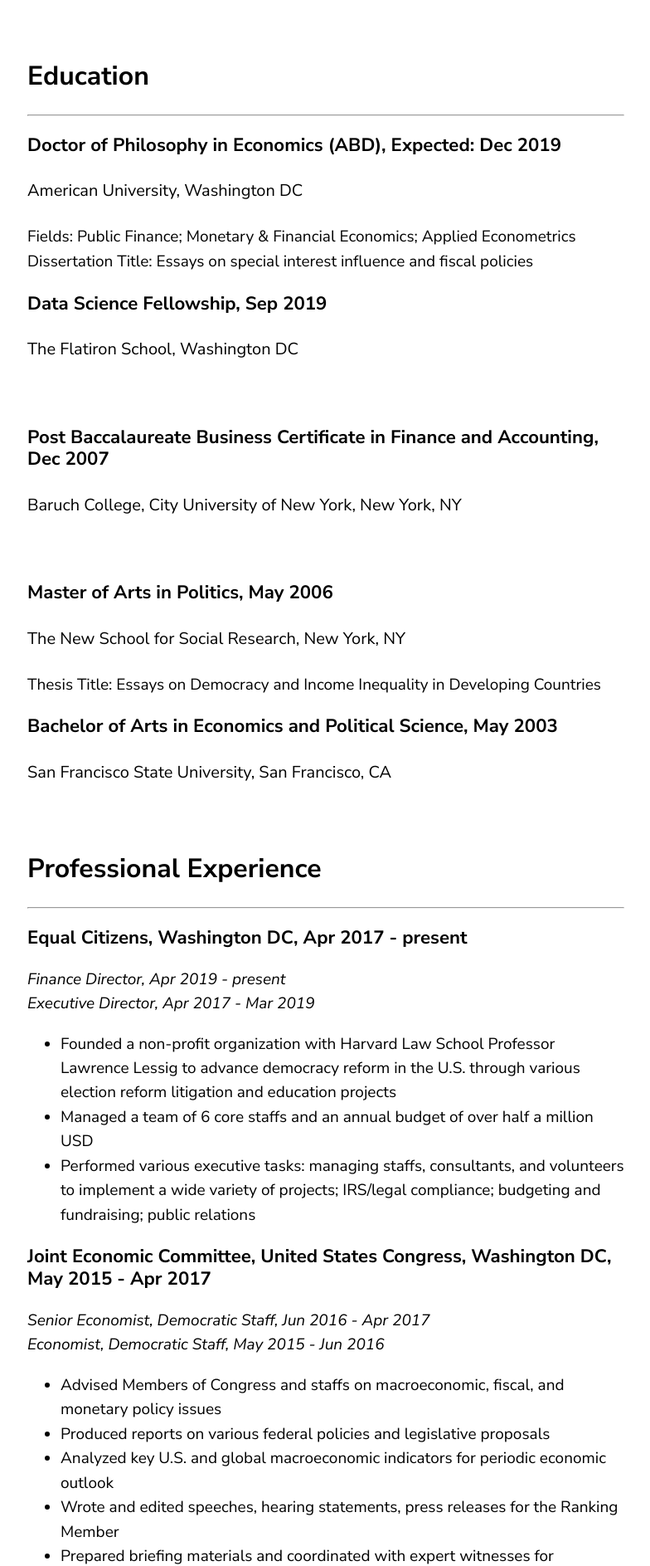
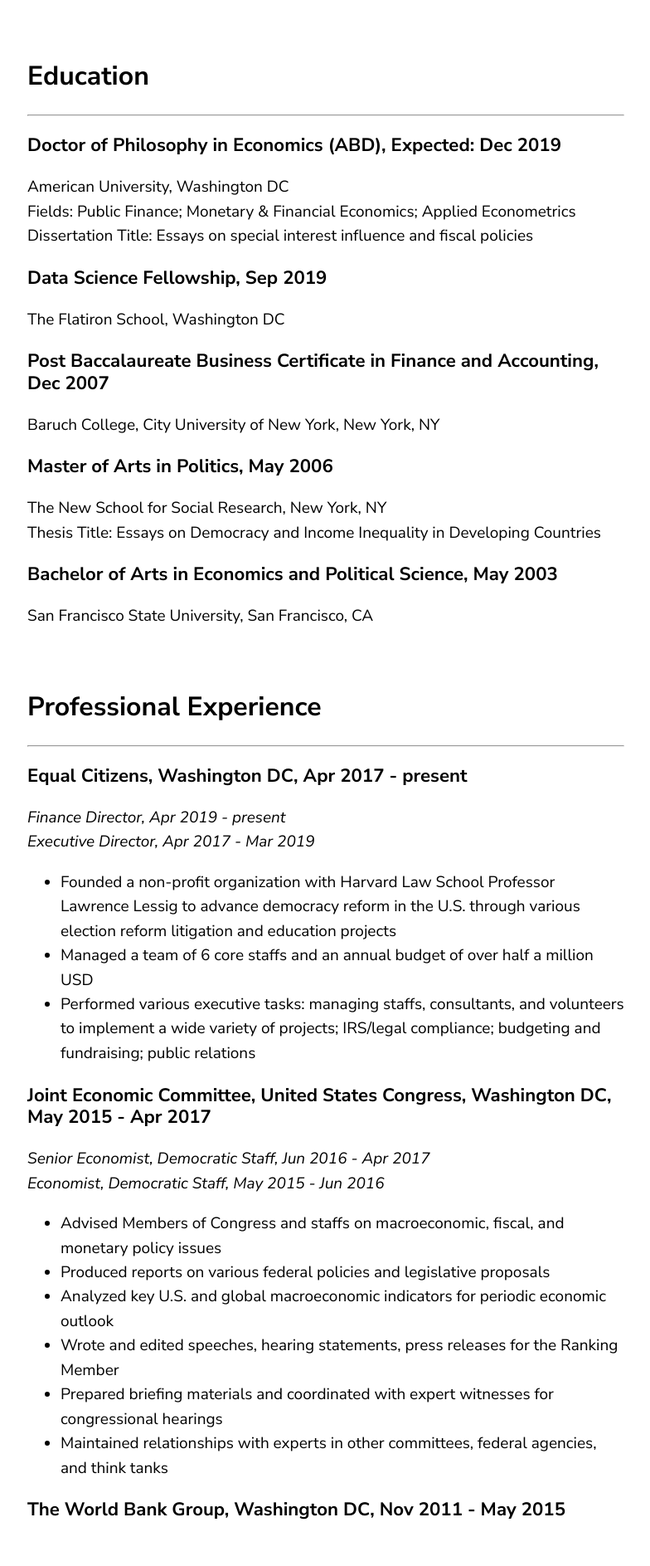
Before and after one commit to phoebetwong/phoebetwong.github.io, a Jekyll site: the page built from resume.md, in a window 1280 px wide. Shown: the part 427-2314 px from the top of the page at 83% size, without its empty margins (67-851 px from the left). Built offline with Jekyll 4.4.1, drawn with Linux system fonts in a browser that asks for light colours; a script that is not in the unit is left out.

Commit message:
edited formats

```diff
--- a/about.html
+++ b/about.html
@@ -7,9 +7,9 @@
 	<p>I'm a PhD candidate at The American University Department of Economics. My dissertation focuses on how special interest influence
 		affects fiscal policies.
 		<br><br>
-		I spent the last 2+ years building and running a nonprofit called <a href="https://equalcitizens.us/">Equal Citizens</a> with <a href="https://en.wikipedia.org/wiki/Lawrence_Lessig">Prof. Lawrence Lessig</a> at Harvard Law School.
+		I spent the last 2+ years building and running a nonprofit called <a href="https://equalcitizens.us/" target="_blank">Equal Citizens</a> with <a href="https://en.wikipedia.org/wiki/Lawrence_Lessig" target="_blank">Prof. Lawrence Lessig</a> at Harvard Law School.
 		Equal Citizens advances democracy reform in the U.S. through a variety of projects including election reform litigations, grassroot mobilization,
-		and education campaigns. <a href="https://www.nytimes.com/2019/08/22/us/politics/electoral-college-faithless-elector.html">One of our cases</a> will most likely be reviewed by the Supreme Court before the 2020 election!
+		and education campaigns. <a href="https://www.nytimes.com/2019/08/22/us/politics/electoral-college-faithless-elector.html" target="_blank">One of our cases</a> will most likely be reviewed by the Supreme Court before the 2020 election!
 		<br><br>
 		Previously, I was a senior economist at the Joint Economic Committee of the US Congress, where I advised Members of Congress and
 		staffers on macroeconomic, fiscal, and monetary policy issues.
@@ -17,6 +17,6 @@
 		Before that, I was a consultant at the World Bank, where I contributed to macro, fiscal, and economic development policy research in the Europe and Central Asia and Latin America regions.
 		<br><br>
 		Any views expressed here are my own and do not represent the views of my past or current employers.
-	<p> Please feel free to contact me via <a href="https://www.linkedin.com/in/phoebe-wong-18a81147/">LinkedIn</a> or <a href="https://medium.com/@phoebetwong">Medium</a>.</p>
+	<p> Please feel free to contact me via <a href="https://www.linkedin.com/in/phoebe-wong-18a81147/" target="_blank">LinkedIn</a> or <a href="https://medium.com/@phoebetwong" target="_blank">Medium</a>.</p>
 	</a></p>
 </div><!-- /.blurb -->
--- a/index.html
+++ b/index.html
@@ -7,9 +7,9 @@
 	<p>I'm a PhD candidate at The American University Department of Economics. My dissertation focuses on how special interest influence
 		affects fiscal policies.
 		<br><br>
-		I spent the last 2+ years building and running a nonprofit called <a href="https://equalcitizens.us/">Equal Citizens</a> with <a href="https://en.wikipedia.org/wiki/Lawrence_Lessig">Prof. Lawrence Lessig</a> at Harvard Law School.
+		I spent the last 2+ years building and running a nonprofit called <a href="https://equalcitizens.us/" target="_blank">Equal Citizens</a> with <a href="https://en.wikipedia.org/wiki/Lawrence_Lessig" target="_blank">Prof. Lawrence Lessig</a> at Harvard Law School.
 		Equal Citizens advances democracy reform in the U.S. through a variety of projects including election reform litigations, grassroot mobilization,
-		and education campaigns. <a href="https://www.nytimes.com/2019/08/22/us/politics/electoral-college-faithless-elector.html">One of our cases</a> will most likely be reviewed by the Supreme Court before the 2020 election!
+		and education campaigns. <a href="https://www.nytimes.com/2019/08/22/us/politics/electoral-college-faithless-elector.html" target="_blank">One of our cases</a> will most likely be reviewed by the Supreme Court before the 2020 election!
 		<br><br>
 		Previously, I was a senior economist at the Joint Economic Committee of the US Congress, where I advised Members of Congress and
 		staffers on macroeconomic, fiscal, and monetary policy issues.
@@ -17,6 +17,6 @@
 		Before that, I was a consultant at the World Bank, where I contributed to macro, fiscal, and economic development policy research in the Europe and Central Asia and Latin America regions.
 		<br><br>
 		Any views expressed here are my own and do not represent the views of my past or current employers.
-	<p> Please feel free to contact me via <a href="https://www.linkedin.com/in/phoebe-wong-18a81147/">LinkedIn</a> or <a href="https://medium.com/@phoebetwong">Medium</a>.</p>
+	<p> Please feel free to contact me via <a href="https://www.linkedin.com/in/phoebe-wong-18a81147/" target="_blank">LinkedIn</a> or <a href="https://medium.com/@phoebetwong" target="_blank">Medium</a>.</p>
 	</a></p>
 </div><!-- /.blurb -->
--- a/resume.md
+++ b/resume.md
@@ -6,22 +6,22 @@
 ## Education
 ---
 ### Doctor of Philosophy in Economics (ABD), Expected: Dec 2019
-#### American University, Washington DC
+American University, Washington DC<br>
 Fields: Public Finance; Monetary & Financial Economics; Applied Econometrics<br>
 Dissertation Title: Essays on special interest influence and fiscal policies
 <br>
 ### Data Science Fellowship, Sep 2019
-#### The Flatiron School, Washington DC
+The Flatiron School, Washington DC
 <br>
 ### Post Baccalaureate Business Certificate in Finance and Accounting, Dec 2007
-#### Baruch College, City University of New York, New York, NY
+Baruch College, City University of New York, New York, NY
 <br>
 ### Master of Arts in Politics, May 2006
-#### The New School for Social Research, New York, NY
+The New School for Social Research, New York, NY<br>
 Thesis Title: Essays on Democracy and Income Inequality in Developing Countries
 <br>
 ### Bachelor of Arts in Economics and Political Science, May 2003
-#### San Francisco State University, San Francisco, CA
+San Francisco State University, San Francisco, CA
 
 <br>
 ## Professional Experience
@@ -45,6 +45,7 @@
 - Maintained relationships with experts in other committees, federal agencies, and think tanks
 
 ### The World Bank Group, Washington DC, Nov 2011 - May 2015
+<br>
 *Consultant, Europe and Central Asia, Poverty Reduction & Economic Management Unit*
 - Compiled and updated a fiscal database of all Europe and Central Asia (ECA) client countries through collaboration with the World Bank country offices
 -	Analyzed macro and financial indicators in the ECA region for Euro-zone crisis monitoring
```
